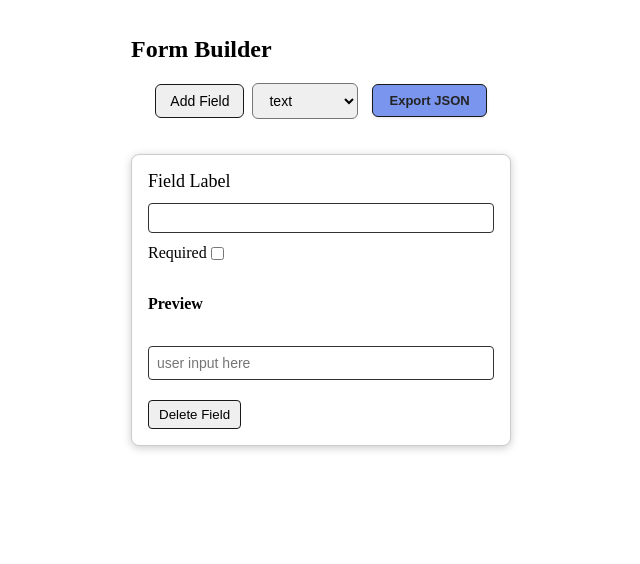
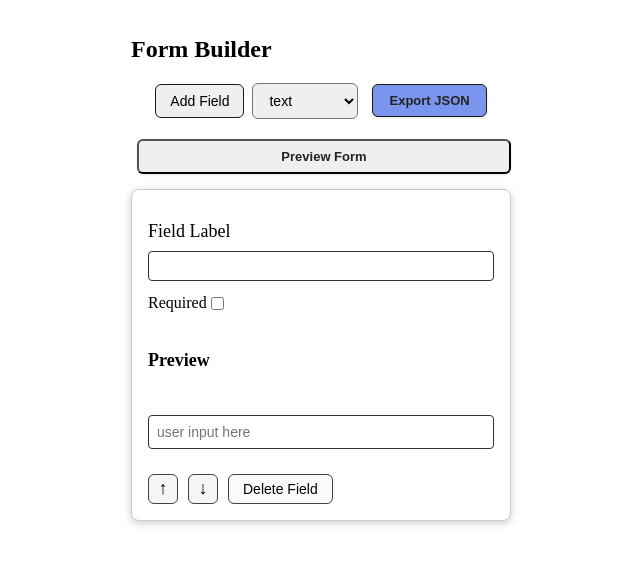
Before and after one commit to SuchitraVM/advanced-form-builder, a React (Vite) app: page / in a window 1280 px wide. Both pictures are taken after a click on the button "Add Field". Shown: the top 564 px of the page, without its empty margins (319-959 px from the left). Built offline with nearby package versions, Linux system fonts and the light colour scheme.

Commit message:
add preview mode, field reordering, and improved form builder interactions

```diff
--- a/src/components/FieldCard.css
+++ b/src/components/FieldCard.css
@@ -15,6 +15,12 @@
 }
 
 .field-label{
+  display: flex;
+  flex-direction: column;
+  flex-wrap: wrap;
+  row-gap: 3px;
+  margin-top: 15px;
+  margin-bottom: 20px;
   font-size: 18px;
   font-weight: 200;
   margin-bottom: 8px;
@@ -22,6 +28,7 @@
 }
 
 .fieldLabel{
+  margin-top: 6px;
   padding: 6px;
   font-size: 14px;
   border-radius: 4px;
@@ -32,20 +39,28 @@
   display: flex;
   flex-direction: row;
   align-items: flex-start;
-  margin-top: 8px;
-  margin-bottom: 8px;
+  margin-top: 10px;
+  margin-bottom: 10px;
+  font-size: 16px;
 }
 
+ .fieldDelete-btn{
 
+  height: 30px;
 
-.fieldDelete-btn {
-  width: fit-content;
-  padding: 6px 10px;
-  border: 1px solid #1a1919;
-  border-radius: 4px;
-  margin-top : 9px;
+  padding: 0 14px;
+
+  border: 1px solid #434141;
+  border-radius: 6px;
+
+  background-color: #fafafa;
+
+  font-size: 14px;
+  font-weight: 500;
+
   cursor: pointer;
 
+  transition: 0.2s ease;
 }
 
 .optionDelete-btn{
@@ -55,6 +70,39 @@
   border-radius: 4px;
   cursor: pointer;
 
+}
+
+.preview-btns{
+  display: flex;
+  flex-direction: row;
+  justify-content: flex-start;
+  align-items: center;
+  gap: 10px;
+  margin-top : 14px;
+  cursor: pointer;
+}
+
+.up-btn,
+.down-btn{
+
+  width: 30px;
+  height: 30px;
+
+  border: 1px solid #434141;
+  border-radius: 6px;
+
+  background-color: #f5f5f5;
+
+  font-size: 18px;
+  font-weight: 600;
+
+  display: flex;
+  align-items: center;
+  justify-content: center;
+
+  cursor: pointer;
+
+  transition: 0.2s ease;
 }
 
 button:hover{
--- a/src/components/FieldCard.jsx
+++ b/src/components/FieldCard.jsx
@@ -141,22 +141,23 @@ export default function FieldCard(props) {
   }
 
   return (
+
     <div className="fieldCard-container">
-
-      <label className="field-label">
+      {
+      !props.isPreviewMode &&
+      (
+      <div className="field-label">
+      <label>
         Field Label
       </label>
-
       <input
         className="fieldLabel"
         value={props.label}
         onChange={(e) =>
           props.updateFieldLabel(props.id, e.target.value)
-        }
-      />
+        }/>
 
       <div className="required-now">
-
         <label>
           Required
         </label>
@@ -167,7 +168,6 @@ export default function FieldCard(props) {
             props.updateRequired(props.id, e.target.checked)
           }
         />
-
       </div>
 
       {props.type === "select" && (
@@ -213,11 +213,18 @@ export default function FieldCard(props) {
       )}
 
       <h4>Preview</h4>
+      </div>
+      )
+    }
 
       <div>
         {renderPreview()}
       </div>
 
+      {!props.isPreviewMode &&
+      <div className="preview-btns">
+      <button className="up-btn" onClick={()=>props.moveFieldUp(props.id)}>↑</button>
+      <button className="down-btn" onClick={()=>props.moveFieldDown(props.id)}>↓</button>
       <button
         className="fieldDelete-btn"
         onClick={() => props.deleteField(props.id)}
@@ -225,6 +232,8 @@ export default function FieldCard(props) {
         Delete Field
       </button>
 
+      </div>
+      }
     </div>
   )
 }
--- a/src/pages/BuilderPage.css
+++ b/src/pages/BuilderPage.css
@@ -80,6 +80,46 @@ button.export-btn{
   box-shadow: 0 1px 3px rgba(0, 0, 0, 0.1);
 }
 
+button.previewMode-btn{
+  color: rgb(36, 35, 35);
+  font-size: 13px;
+
+  white-space: nowrap;
+  display: inline-block;
+  min-width: fit-content;
+
+  margin-left: 6px;
+  padding: 8px 16px;
+  border-radius: 6px;
+  font-weight: 600;
+  cursor: pointer;
+  transition: background-color 0.2s ease, transform 0.1s ease;
+  box-shadow: 0 1px 3px rgba(0, 0, 0, 0.1);
+}
+
+button.submit-btn{
+  background-color: #2453ec;
+  color: rgb(233, 229, 229);
+  font-size: 15px;
+
+  white-space: nowrap;
+  display: inline-block;
+  min-width: fit-content;
+
+  margin-left: 6px;
+  padding: 8px 16px;
+  border-radius: 6px;
+  font-weight: 600;
+  cursor: pointer;
+  transition: background-color 0.2s ease, transform 0.1s ease;
+  box-shadow: 0 1px 3px rgba(0, 0, 0, 0.1);
+
+}
+button.submit-btn:hover{
+  background-color: #456ced;
+  border-color: #474444;
+}
+
 button:hover{
   background-color: #e2e2e2; /* Slightly darker than the default light grey */
   border-color: #adadad;
--- a/src/pages/BuilderPage.jsx
+++ b/src/pages/BuilderPage.jsx
@@ -5,6 +5,7 @@ import "./BuilderPage.css"
 export default function BuilderPage() {
   const [fields, setFields] = useState(()=>JSON.parse(localStorage.getItem('fields')) || []);
   const [selectedFieldType, setSelectedFieldType] = useState("text")
+  const [isPreviewMode, setIsPreviewMode] = useState(false)
 
   useEffect(()=>{
     /*storing and converting to json*/
@@ -93,11 +94,54 @@ export default function BuilderPage() {
     link.click()
 
     URL.revokeObjectURL(url)
+  }
 
+
+  function moveFieldUp(fieldId){
+    const updatedFields = [...fields]
+    const index =  fields.findIndex( (field)=>(
+      fieldId === field.id
+    ))
+    if(index <= 0){
+      return
+    }
+
+    [updatedFields[index], updatedFields[index - 1]] = [updatedFields[index - 1], updatedFields[index]]
+
+    setFields(updatedFields)
+    console.log("up")
   }
+
+  function moveFieldDown(fieldId){
+    const updatedFields = [...fields]
+
+    const index =  fields.findIndex( (field)=>(
+      fieldId === field.id
+    ))
+    if(index === fields.length-1 || index === -1){
+      return
+    }
+
+    [updatedFields[index], updatedFields[index + 1]] = [updatedFields[index + 1], updatedFields[index]]
+
+    setFields(updatedFields)
+    console.log("down")
+  }
+
+
+
+
+
+
+
+
+
 
   return (
     <div className="builder-container">
+      {
+      !isPreviewMode && (
+      <div>
       <h2>Form Builder</h2>
       <div className="controls">
       <button onClick={addFields}>Add Field</button>
@@ -108,9 +152,14 @@ export default function BuilderPage() {
         <option value="email">email</option>
         <option value="password">password</option>
       </select>
+
       {fields.length > 0 && <button className="export-btn" onClick={handleExport}>Export JSON</button>}
       </div>
+      </div>
+      )
+      }
 
+      {fields.length !== 0 && <button className="previewMode-btn" onClick={()=>setIsPreviewMode(!isPreviewMode)}>{(isPreviewMode) ?"Back to Builder " : "Preview Form"}</button>}
       {
         fields.length === 0 ?
         <div className="msg-container">
@@ -133,10 +182,26 @@ export default function BuilderPage() {
             addOption={addOption}
             deleteOption={deleteOption}
             updateOptionLabel={updateOptionLabel}
+            moveFieldUp={moveFieldUp}
+            moveFieldDown={moveFieldDown}
+            isPreviewMode={isPreviewMode}
             />
 
         )))
       }
+      {isPreviewMode &&
+      <button
+        type="button"
+        className="submit-btn"
+        onClick={(e) => {
+          e.preventDefault(); // Prevents the page from reloading
+          alert("Form submitted successfully");
+        }}
+      >
+        Submit
+      </button>
+        }
+
 
    </div>
   )
```
